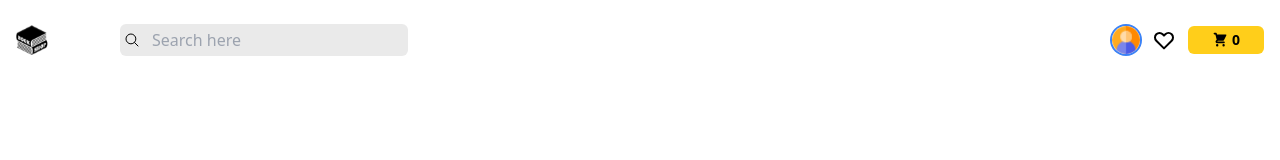
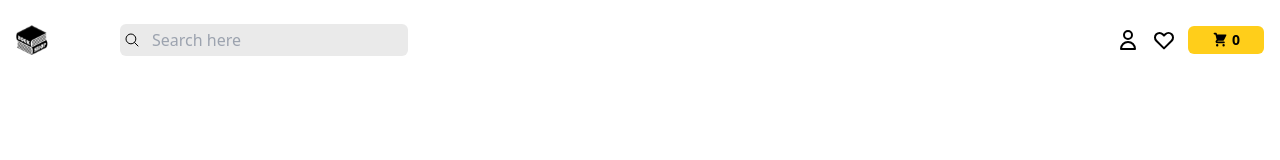
Before and after one commit to DivakovDev/book-store, a React (Vite) app in the folder frontend/: page / in a window 1280 px wide. Shown: the top 160 px of the page. Built offline with nearby package versions, Linux system fonts and the light colour scheme.

Commit message:
Change account statemante for building Login & Register forms

```diff
--- a/frontend/src/components/Navbar.jsx
+++ b/frontend/src/components/Navbar.jsx
@@ -14,7 +14,7 @@ const navigation = [
 
 export const Navbar = () => {
   const [isDropDownOpen, setIsDropDownOpen] = useState(false)
-  const currentUser = true;
+  const currentUser = false;
   return (
     <header className="max-w-screen-xl px-4 py-6 mx-auto 2xl:max-w-screen-2xl">
       <nav className="flex items-center justify-between">
```
